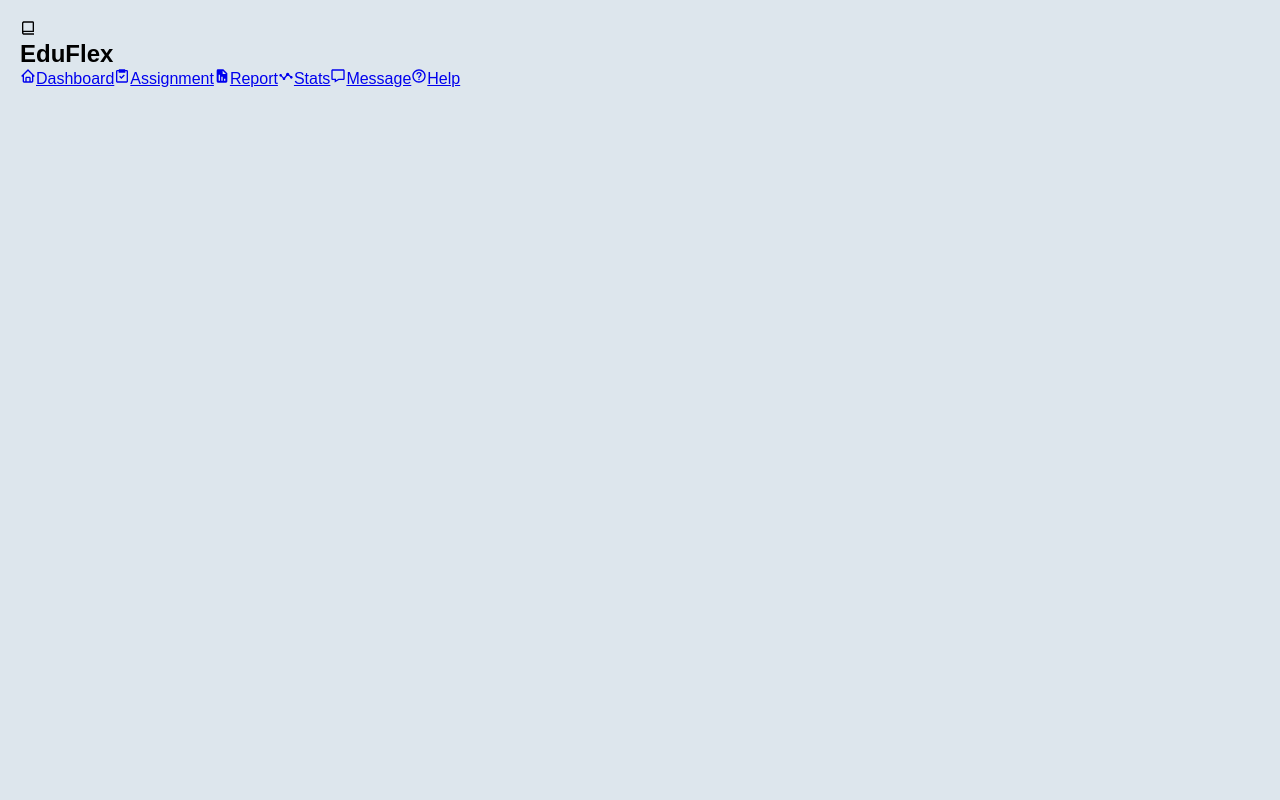
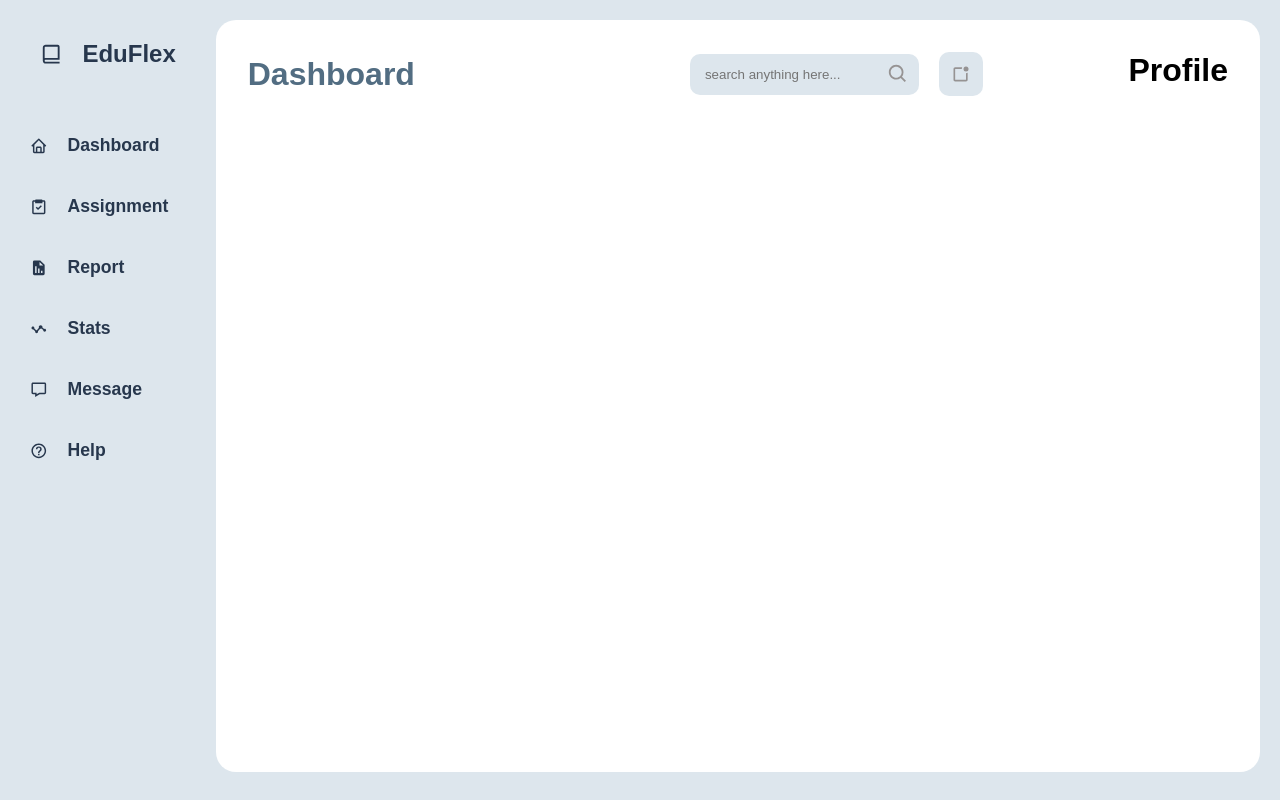
Before and after one commit to Muhammad-Jawad-0/React-Dashboard, a React (Vite) app: page / in a window 1280 px wide. Built offline with nearby package versions, Linux system fonts and the light colour scheme.

Commit message:
added some components

```diff
--- a/src/App.css
+++ b/src/App.css
@@ -0,0 +1,15 @@
+.dashboard{
+    display: flex;
+    gap: 20px;
+
+}
+
+.dashboard-content{
+    background: #fff;
+    flex: 1;
+    border-radius: 20px;
+    padding: 2rem;
+    display: flex;
+    gap: 1.5rem;
+    justify-content: space-between;
+}
--- a/src/App.jsx
+++ b/src/App.jsx
@@ -1,10 +1,17 @@
 import React from 'react'
 import Sidebar from './components/Sidebar'
+import Content from './components/Content'
+import Profile from './components/Profile'
+import "./App.css"
 
 const App = () => {
   return (
     <div className='dashboard'>
       <Sidebar />
+      <div className="dashboard-content">
+        <Content />
+        <Profile />
+      </div>
     </div>
   )
 }
--- /dev/null
+++ b/src/components/Content.jsx
@@ -0,0 +1,13 @@
+import React from 'react'
+import ContentHeader from './ContentHeader'
+import "../styles/content.css"
+
+function Content() {
+  return (
+    <div className='content'>
+      <ContentHeader />
+    </div>
+  )
+}
+
+export default Content
--- /dev/null
+++ b/src/components/ContentHeader.jsx
@@ -0,0 +1,22 @@
+import React from 'react'
+import { BiSearch,BiNotification } from "react-icons/bi";
+
+const ContentHeader = () => {
+  return (
+    <div className='content-header'>
+        <h1 className="header-title">Dashboard</h1>
+        <div className="header-activity">
+            <div className="search-box">
+                <input type="text" placeholder='search anything here...' />
+                <BiSearch  className='icon'/>
+            </div>
+
+            <div className="notify">
+                <BiNotification className='icon' />
+            </div>
+        </div>
+    </div>
+  )
+}
+
+export default ContentHeader
--- /dev/null
+++ b/src/components/Profile.jsx
@@ -0,0 +1,11 @@
+import React from 'react'
+
+function Profile() {
+  return (
+    <div>
+      <h1>Profile</h1>
+    </div>
+  )
+}
+
+export default Profile
--- a/src/components/Sidebar.jsx
+++ b/src/components/Sidebar.jsx
@@ -8,38 +8,39 @@
   BiTask,
   BiHelpCircle
 } from "react-icons/bi";
+import "../styles/Sidebar.css"
 
 const Sidebar = () => {
   return (
     <div className="menu">
       <div className="logo">
-        <BiBookAlt />
+        <BiBookAlt className="logo-icon" />
         <h2>EduFlex</h2>
       </div>
 
       <div className="menu-list">
         <a href="#" className="item">
-          <BiHome />
+          <BiHome className="icon" />
           Dashboard
         </a>
         <a href="#" className="item">
-          <BiTask />
+          <BiTask className="icon" />
           Assignment
         </a>
         <a href="#" className="item">
-          <BiSolidReport />
+          <BiSolidReport className="icon" />
           Report
         </a>
         <a href="#" className="item">
-          <BiStats />
+          <BiStats className="icon" />
           Stats
         </a>
         <a href="#" className="item">
-          <BiMessage />
+          <BiMessage className="icon" />
           Message
         </a>
         <a href="#" className="item">
-          <BiHelpCircle />
+          <BiHelpCircle className="icon" />
           Help
         </a>
       </div>
--- /dev/null
+++ b/src/styles/content.css
@@ -0,0 +1,63 @@
+.content{
+    width: 75%;
+
+}
+
+.content-header{
+    display: flex;
+    align-items: center;
+    justify-content: space-between;
+}
+
+.header-title{
+    color: #526d82;
+}
+
+.header-activity{
+    display: flex;
+    align-items: center;
+    gap: 20px;
+}
+
+.search-box{
+    background: #dde6ed;
+    padding: 8px 10px;
+    border-radius: 10px;
+    display: flex;
+    align-items: center;
+}
+
+.search-box input{
+    border: none;
+    outline: none;
+    background: transparent;
+    padding: 5px;
+}
+
+.search-box .icon{
+    color: #969393;
+    font-size: 22px;
+    cursor: pointer;
+    transition: 0.5s ease-in-out;
+}
+
+.notify{
+    background: #dde6ed;
+    padding: 12px;
+    border-radius: 10px;
+    color: #969393;
+    display: flex;
+    align-items: center;
+    justify-content: center;
+}
+
+.notify .icon{
+    font-size: 20px;
+    transition: 0.5s ease-in-out;
+
+}
+
+.icon:hover{
+    transform: scale(1.3);
+    cursor: pointer;
+}
--- /dev/null
+++ b/src/styles/sidebar.css
@@ -0,0 +1,43 @@
+.menu{
+    display: flex;
+    flex-direction: column;
+    gap: 2.3rem;
+    height: 94vh;
+}
+
+.logo{
+    text-align: center;
+    padding: 20px;
+    color: #27374d;
+    align-items: center;
+    display: flex;
+    gap: 20px;
+}
+
+.logo-icon{
+    font-size: 1.4rem;
+}
+
+.menu-list{
+    display: flex;
+    flex-direction: column;
+    gap: 20px;
+}
+
+.menu-list .item{
+    display: flex;
+    align-items: center;
+    gap: 20px;
+    font-size: 1.1rem;
+    text-decoration: none;
+    font-weight: 600;
+    padding: 10px;
+    border-radius: 10px;
+    transition: 0.3s ease-in-out;
+    color: #27374d;
+}
+
+.menu-list .item:hover{
+    background: #27374d;
+    color: #dde6ed;
+}
```
